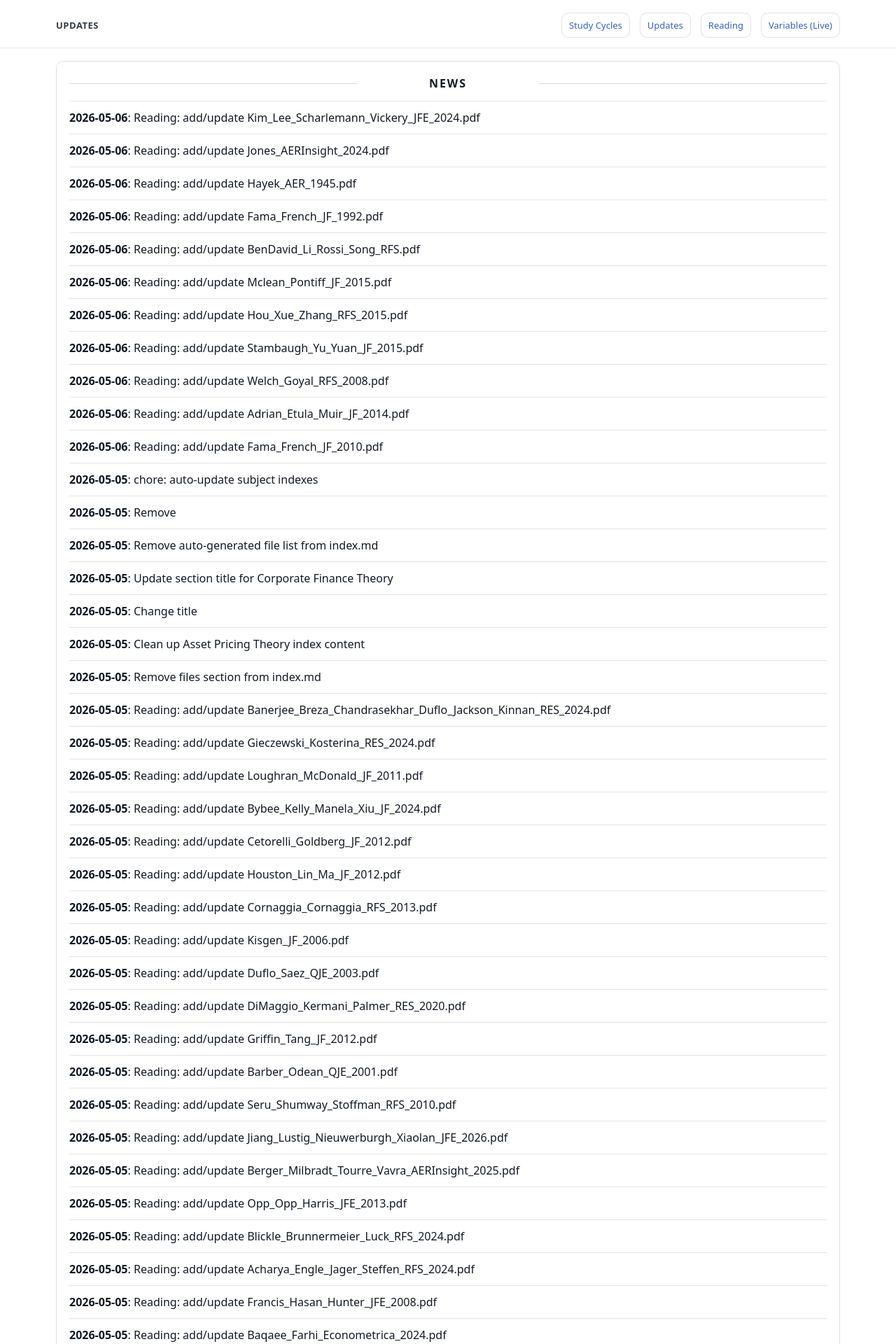
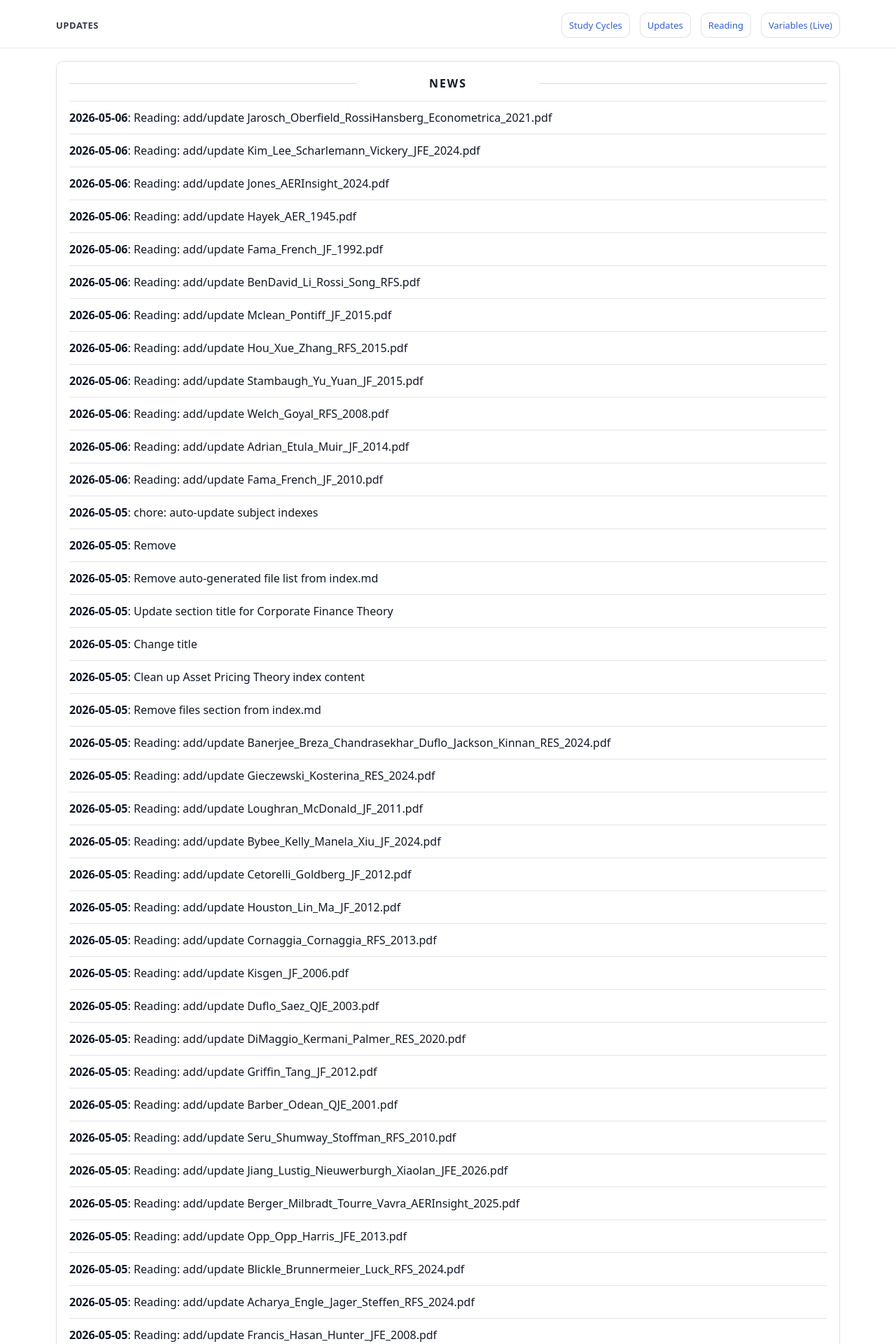
Before and after one commit to yaxinzn/study-archive, a Jekyll site: the page built from updates/index.md, in a window 1280 px wide. Shown: the top 1920 px of the page at 70% size. Built offline with Jekyll 4.4.1, drawn with Linux system fonts in a browser that asks for light colours; some of the changed text lies outside the part shown.

Commit message:
chore: update NEWS feed

```diff
--- a/_data/news.yml
+++ b/_data/news.yml
@@ -1,4 +1,7 @@
 # Auto-generated update history (sorted newest -> oldest). Do not edit manually.
+- ts: "1778060339"
+  date: "2026-05-06"
+  title: "Reading: add/update Jarosch_Oberfield_RossiHansberg_Econometrica_2021.pdf"
 - ts: "1778060102"
   date: "2026-05-06"
   title: "Reading: add/update Kim_Lee_Scharlemann_Vickery_JFE_2024.pdf"
```
